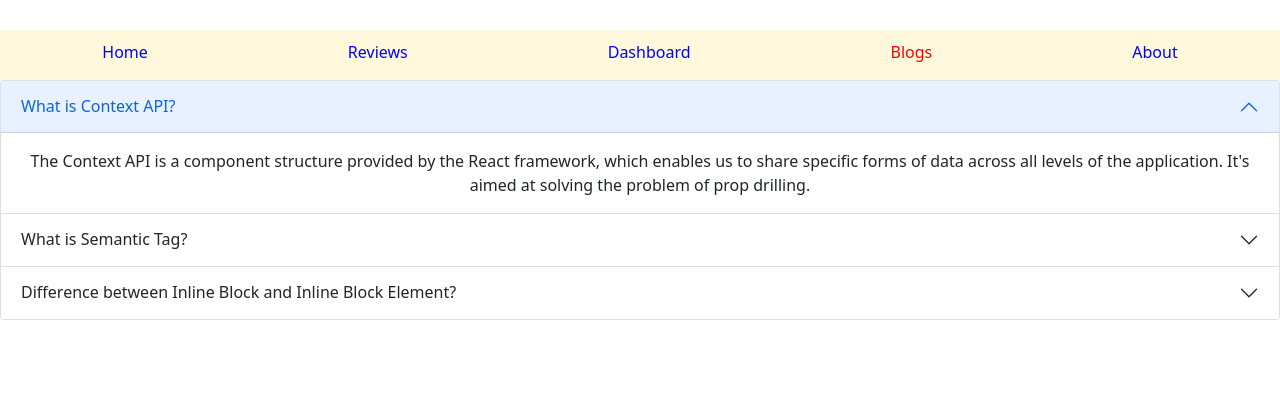
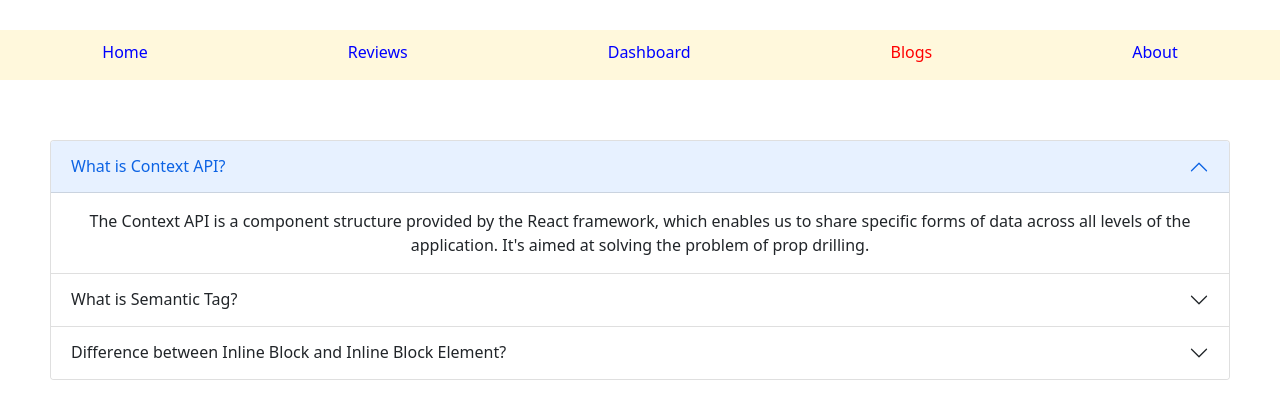
Before and after one commit to monirulislam9549/product-analysis-website, a React (Create React App) app: page /blogs in a window 1280 px wide. Shown: the top 418 px of the page. Built offline with nearby package versions, Linux system fonts and the light colour scheme.

Commit message:
revising

```diff
--- a/src/components/Blogs/Blogs.css
+++ b/src/components/Blogs/Blogs.css
@@ -0,0 +1,6 @@
+.accordion-center {
+    margin-top: 30px;
+    padding: 30px;
+    margin-left: 20px;
+    margin-right: 20px;
+}
--- a/src/components/Blogs/Blogs.js
+++ b/src/components/Blogs/Blogs.js
@@ -1,9 +1,10 @@
 import React from 'react';
 import { Accordion } from 'react-bootstrap';
+import './Blogs.css'
 
 const Blogs = () => {
     return (
-        <div className=''>
+        <div className='accordion-center'>
             <Accordion defaultActiveKey="0">
                 <Accordion.Item eventKey="0">
                     <Accordion.Header>What is Context API?</Accordion.Header>
@@ -24,7 +25,6 @@ const Blogs = () => {
                         <p>The element doesn't start on a new line and only occupy just the width it requires. You can't set the width or height.</p>
                         <h2>Inline Block Element</h2>
                         <p> It's formatted just like the inline element, where it doesn't start on a new line. BUT, you can set width and height values.</p>
-
                     </Accordion.Body>
                 </Accordion.Item>
             </Accordion>
```
Also changed, not shown: public/reviews.json (+4 -4 lines).
